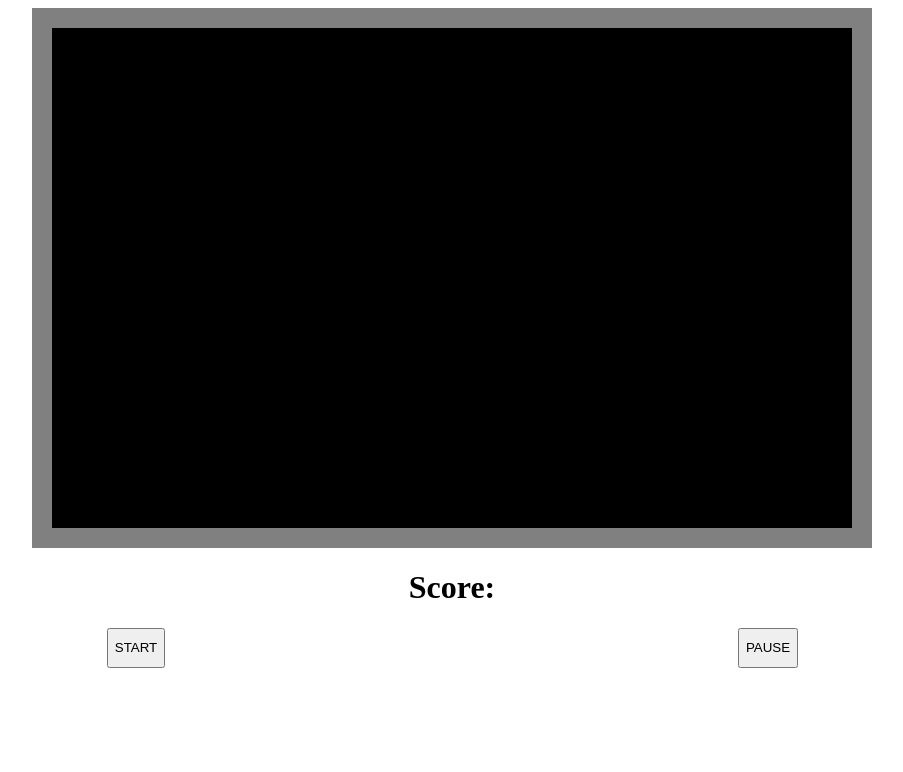
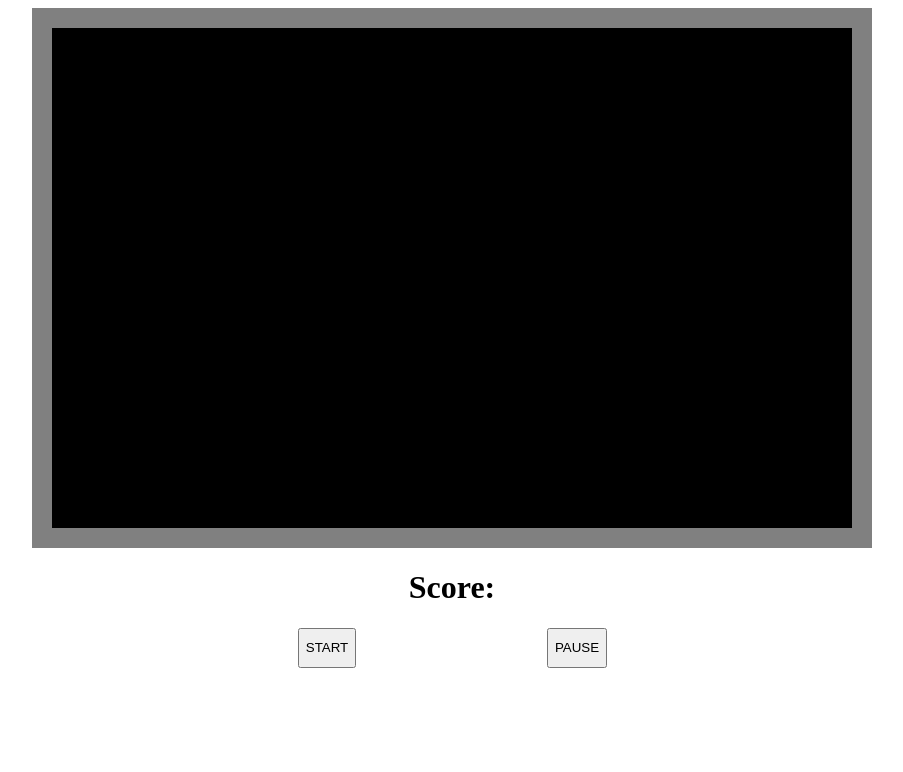
Before and after one commit to ImAbuSayed/SnakeGame, a plain HTML site: page index.html in a window 1280 px wide. Shown: the whole page, without its empty margins (188-1091 px from the left). Drawn offline with Linux system fonts and the light colour scheme.

Commit message:
V. 0.9 Canvas Design Pre Final

```diff
--- a/css/style.css
+++ b/css/style.css
@@ -6,10 +6,13 @@
 }
 #div1{
     /* align-items: center; */
+    width: 500px;
+    height: 200px;
+    margin: auto;
 }
 #score{
-display: flex;
-justify-content: center;
+    display: flex;
+    justify-content: center;
 }
 #start{
     /* transform: scale(1,1); */
@@ -27,5 +30,5 @@ justify-content: center;
 }
 #div2{
     display: grid;
-    grid-template-columns: 1fr 1fr;
+    grid-template-columns: 0.5fr 0.5fr;
 }
```
